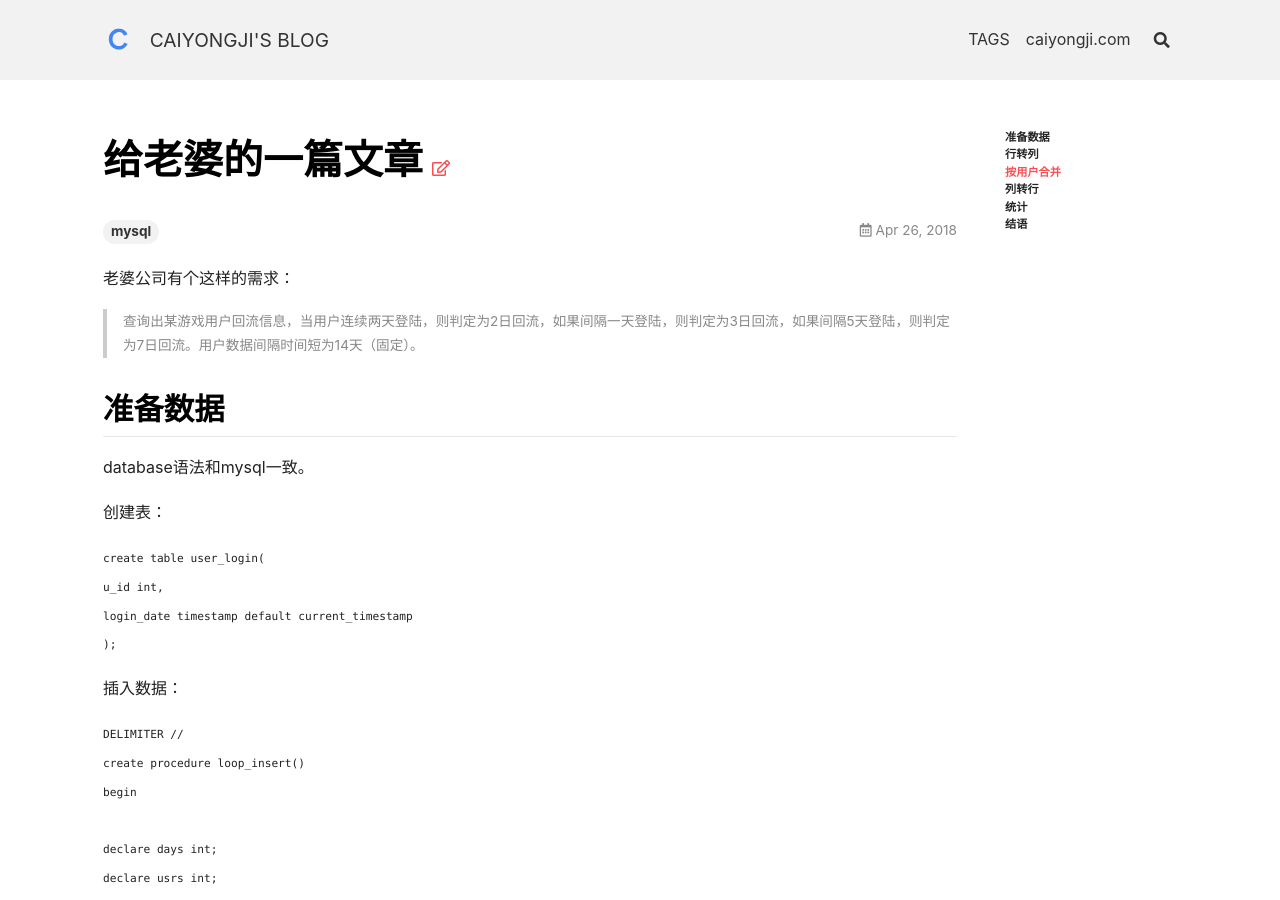
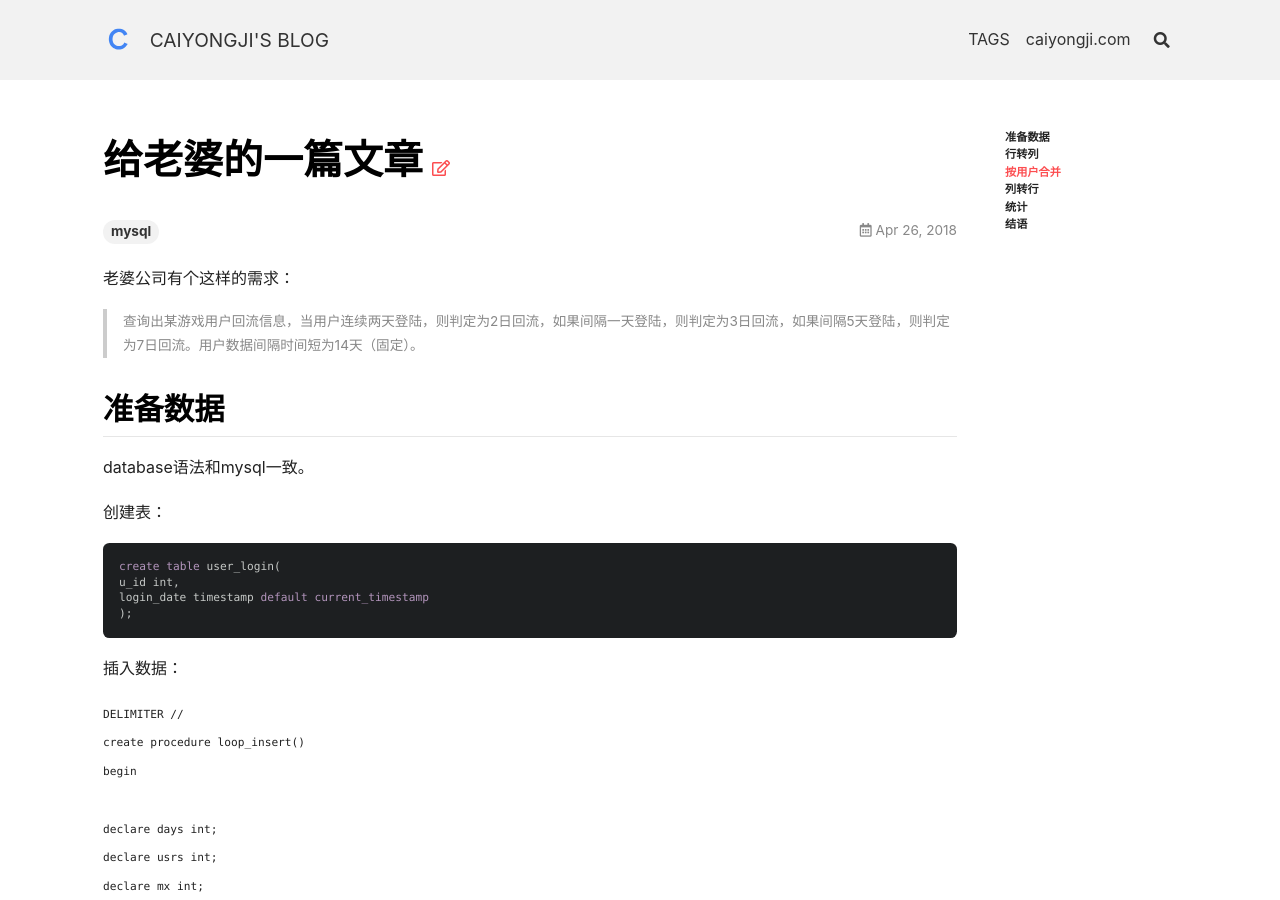
Before and after one commit to caiyongji/blog.caiyongji.com, a Jekyll site: the page built from _posts/2018-04-26-an-article-to-my-wife.md, in a window 1280 px wide and 900 px high. Built offline with Jekyll 4.4.1, drawn with Linux system fonts in a browser that asks for light colours; nearby versions of some CDN libraries.

Commit message:
code style

````diff
--- a/_posts/2018-04-26-an-article-to-my-wife.md
+++ b/_posts/2018-04-26-an-article-to-my-wife.md
@@ -14,7 +14,7 @@ tags:
 database语法和mysql一致。
 
 创建表：
-```roomsql
+```sql
 create table user_login(
 u_id int,
 login_date timestamp default current_timestamp
````
